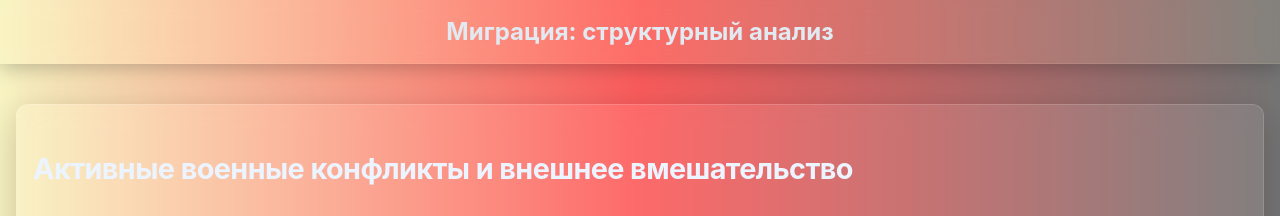
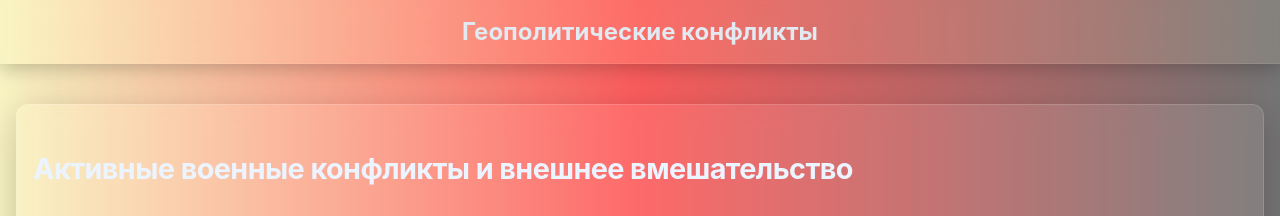
Before and after one commit to OrigNik/antonudgov-final1.github.io, a plain HTML site: page index.htm in a window 1280 px wide. Shown: the top 216 px of the page. Drawn offline with Linux system fonts and the light colour scheme; grey boxes are pictures that could not be loaded.

Commit message:
Update index.htm

```diff
--- a/index.htm
+++ b/index.htm
@@ -226,7 +226,7 @@
 </head>
 <body>
     <header>
-        <h1>Миграция: структурный анализ</h1>
+        <h1>Геополитические конфликты</h1>
     </header>
 
     <div class="container">
```
